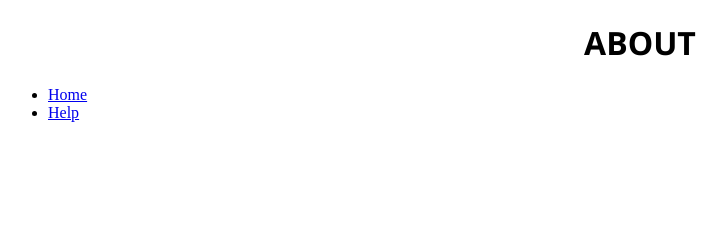
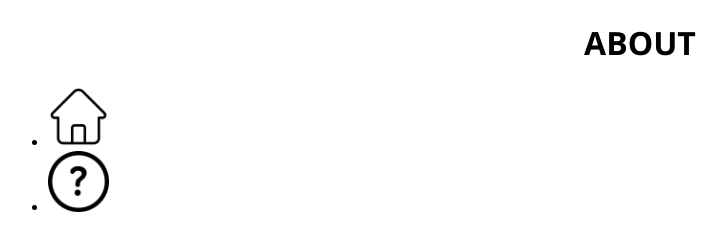
Before and after one commit to victoraugustogfavaro/projeto-inicial, a plain HTML site: page paginas/about.html in a window 1280 px wide. Shown: the whole page, without its empty margins (0-727 px from the left). Drawn offline with Linux system fonts and the light colour scheme.

Commit message:
Inserção de logotipo em todas as páginas

```diff
--- a/paginas/about.html
+++ b/paginas/about.html
@@ -18,8 +18,8 @@
         </h1>
         <nav>
           <ul>
-            <li><a href="../index.html">Home</a></li>
-            <li><a href="./help.html">Help</a></li>
+            <li><a href="../index.html"><img src="../img/home.png" alt="Casa" width="5%"></a></li>
+            <li><a href="./help.html"><img src="../img/help.png" alt="Ponto de interrogação" width="5%"></a></li>
           </ul>
         </nav>
       </header>
```
Also changed, not shown: index.html (+1 -1 lines), paginas/help.html (+2 -2 lines), img/home.png (added).
